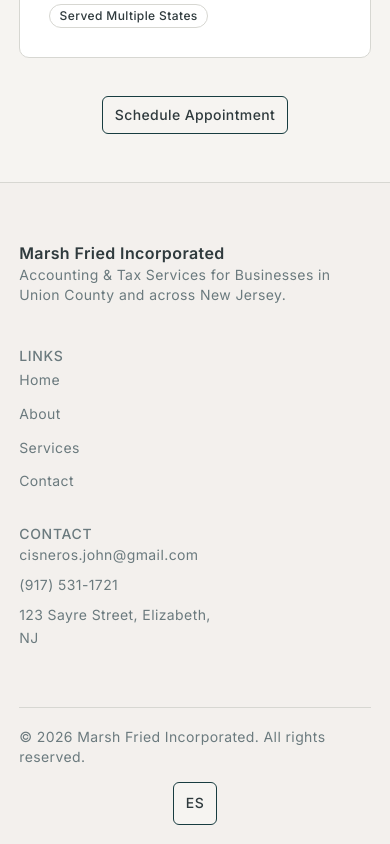
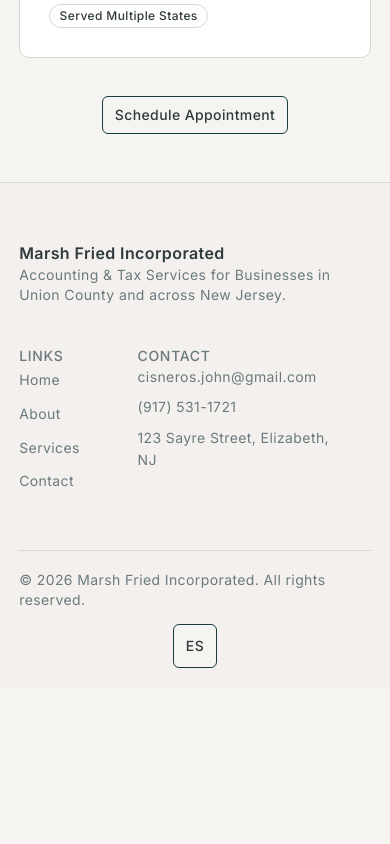
Before and after one commit to JohnnyPillacela/marsh-fried-inc, a Next.js app: page / in a window 390 px wide. Shown: the part 10705-11549 px from the top of the page. After the commit the page ends 11392 px from the top, so only its background shows below. Built offline with nearby package versions, Linux system fonts and the light colour scheme.

Commit message:
update footer ui

```diff
--- a/components/layout/site-footer.tsx
+++ b/components/layout/site-footer.tsx
@@ -63,7 +63,7 @@ export function SiteFooter() {
                         <SocialLinks />
                     </div>
 
-                    <div className="flex flex-col gap-6 sm:flex-row sm:gap-12">
+                    <div className="flex flex-row gap-12">
                         <nav className="space-y-2">
                             <span className="text-sm font-medium uppercase tracking-wide text-muted-foreground">
                                 {footer.linksLabel}
```
